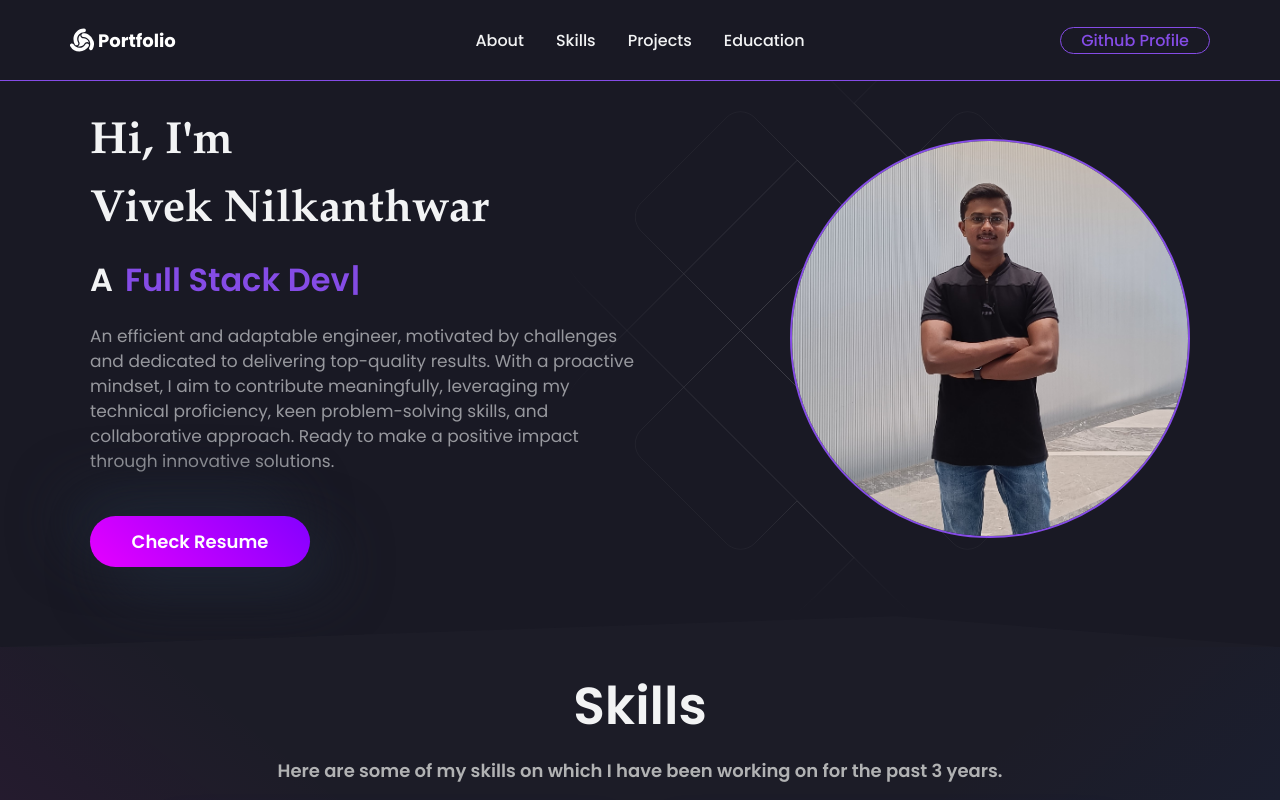
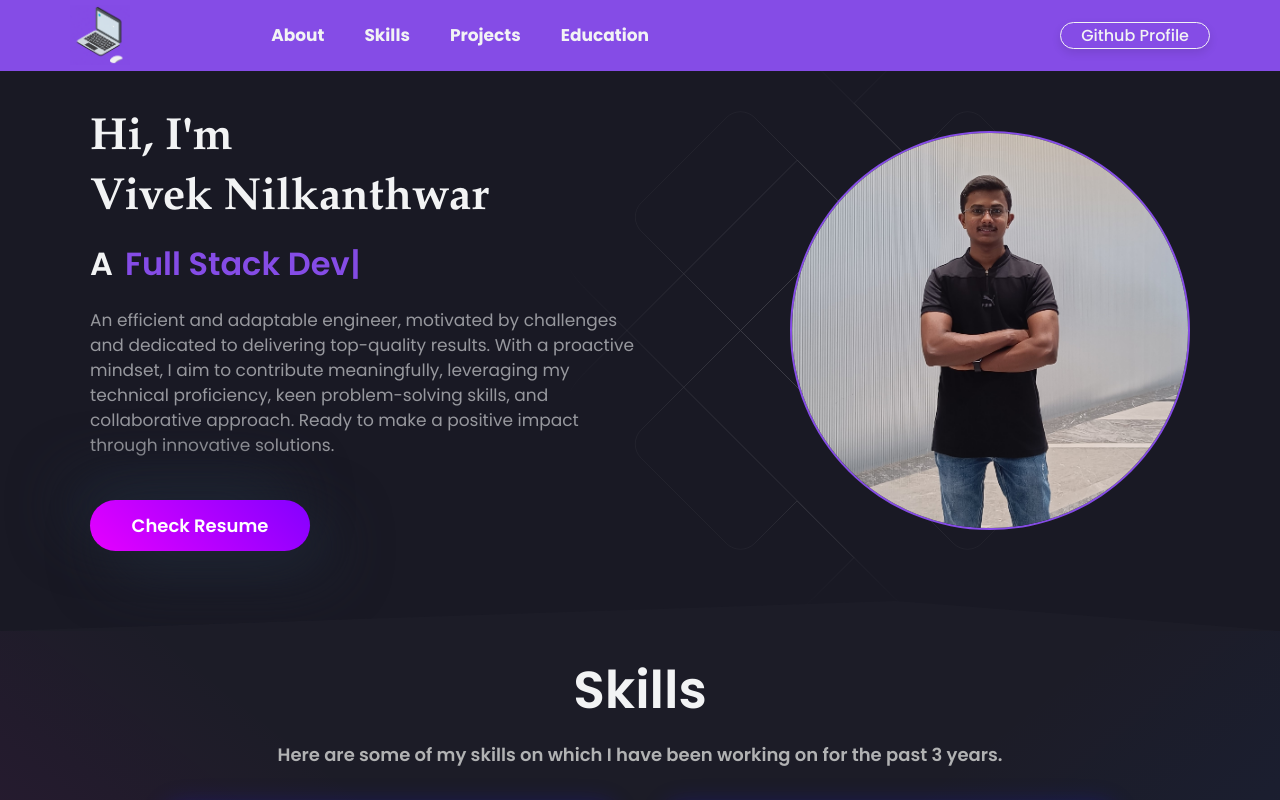
Before and after one commit to kakarotv/Portfolio, a React (Create React App) app: page / in a window 1280 px wide. Shown: the top 800 px of the page. Built offline with nearby package versions, Linux system fonts and the light colour scheme.

Commit message:
Navbar update

```diff
--- a/src/components/HeroSection/index.js
+++ b/src/components/HeroSection/index.js
@@ -103,7 +103,7 @@ const Title = styled.div`
   font-weight: 700;
   font-size: 45px;
   color: ${({ theme }) => theme.text_primary};
-  line-height: 68px;
+  line-height: 60px;
 
   @media (max-width: 960px) {
     text-align: center;
--- a/src/components/Navbar/index.js
+++ b/src/components/Navbar/index.js
@@ -1,12 +1,12 @@
 import React, { useState } from 'react'
 import styled from 'styled-components';
 import { Link as LinkR } from 'react-router-dom';
-import { SiBathasu } from "react-icons/si";
 import { FaBars } from "react-icons/fa";
+import logo from "../../images/logo.gif"
 
 const Nav = styled.div`
-background-color: ${({theme})=> theme.card_light};
-height: 80px;
+background-color: ${({theme})=> theme.primary};
+height: 70px;
 display: flex;
 justify-content: center;
 align-items: center;
@@ -31,7 +31,7 @@ const NavContainer =styled.div`
 `;
 
 const NavLogo = styled(LinkR)`
-    width:80%;
+    width:200px;
     padding: 0 6px;
     display: flex;
     justify-self: flex-start;
@@ -62,7 +62,7 @@ const NavItems = styled.ul`
     display: flex;
     align-items: center;
     justify-content:center;
-    gap: 32px;
+    gap: 40px;
     padding: 0 6px;
     list-style: none;
 
@@ -72,13 +72,14 @@ const NavItems = styled.ul`
 `;
 
 const NavLink = styled.a`
+    font-size: 17px;
     color: ${({ theme }) => theme.text_primary};
-    font-weight: 500;
+    font-weight: 700;
     cursor: pointer;
-    transition: all 0.2s ease-in-out;
+    transition: all 0.3s ease-in-out;
     text-decoration: none;
     :hover {
-      color: ${({ theme }) => theme.primary};
+      color: ${({ theme }) => theme.bgLight};
     }
 
     &.active {
@@ -99,22 +100,25 @@ const ButtonContainer = styled.div`
 `;
 
 const GitHubButton = styled.a`
-  border: 1.8px solid ${({ theme }) => theme.primary};
+  margin-top:17px;
+  border: 1.8px solid ${({ theme }) => theme.text_primary};
   justify-content: center;
   display: flex;
   align-items: center;
   height: 70%;
   border-radius: 20px;
-  color: ${({ theme }) => theme.primary};
+  color: ${({ theme }) => theme.text_primary};
   cursor: pointer;
   padding: 0 20px;
   font-weight: 500;
   text-decoration: none;
   font-size: 16px;
   transition: all 0.4s ease-in-out;
+  box-shadow: 0 4px 10px rgba(0, 0, 0, 0.1);
     :hover {
-      background: ${({ theme }) => theme.primary};
+      background: ${({ theme }) => theme.black};
       color: ${({ theme }) => theme.white};
+
     }
     @media screen and (max-width: 768px) {
     font-size: 14px;
@@ -155,6 +159,11 @@ const MobileMenuLinks = styled(LinkR)`
         color:${({theme})=> theme.primary};
     }
 `;
+const Image = styled.img`
+  width: 60px;
+  height: 60px;
+
+`;
 
 const Navbar = () =>{
     const [open,setOpen] = useState(false);
@@ -166,9 +175,7 @@ const Navbar = () =>{
     return (<Nav>
         <NavContainer>
             <NavLogo to='/'>
-                <a style={{ display: "flex", alignItems: "center", color: "white", marginBottom: '20;', cursor: 'pointer' }}>
-                <SiBathasu size="1.5rem" /> <Span>Portfolio</Span>
-                </a>
+            <Image src= {logo} />
             </NavLogo>
             <MobileIcon>
                 <FaBars
--- a/src/data/constants.js
+++ b/src/data/constants.js
@@ -149,7 +149,7 @@ export const Bio = {
     },
     {
       id: 1,
-      img: "https://www.fiitjee.com/App_Themes/images/logo.png",
+      img: "https://dujozny86idgo.cloudfront.net/images/FIITJEE%20Logo.svg",
       school: "FIITJEE Junior College",
       date: "Apr 2019",
       grade: "96.60%",
@@ -158,7 +158,7 @@ export const Bio = {
     },
     {
       id: 2,
-      img: "https://www.fiitjee.com/App_Themes/images/logo.png",
+      img: "https://dujozny86idgo.cloudfront.net/images/FIITJEE%20Logo.svg",
       school: "FIITJEE WORLD SCHOOL",
       date: "Apr 2017 ",
       grade: "95%",
```
Also changed, not shown: src/images/logo.gif (added).
